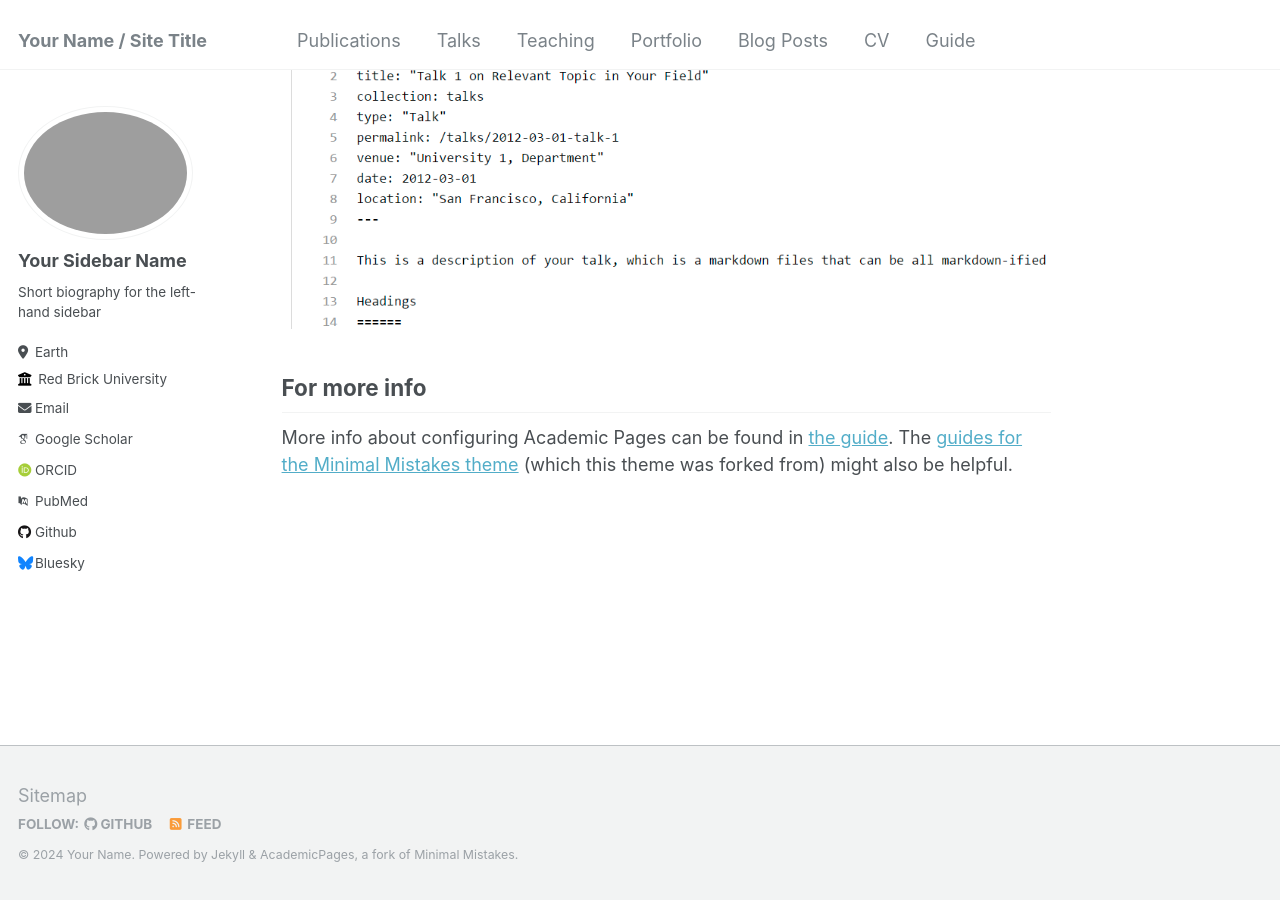
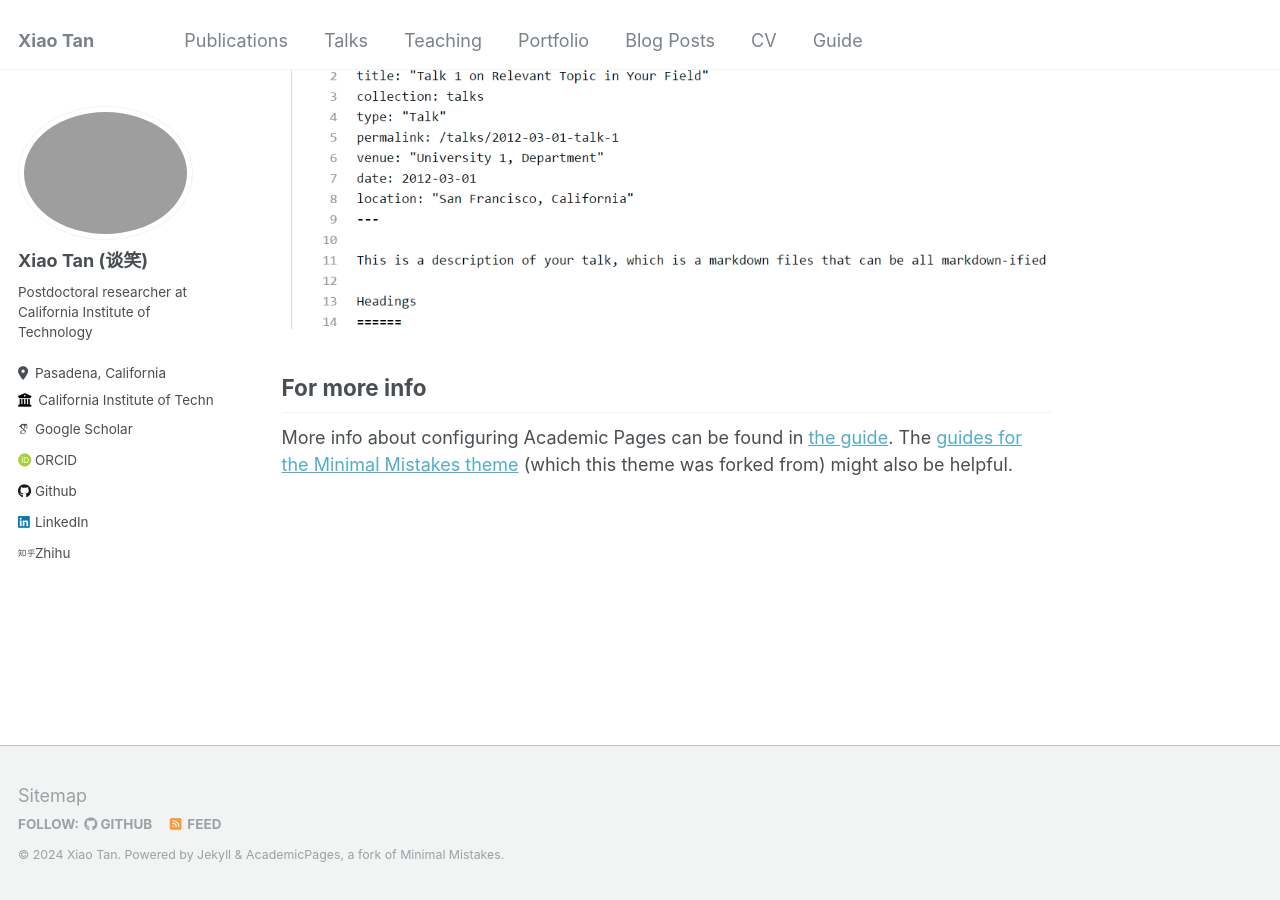
Before and after one commit to xiaotan-git/xiaotan-git.github.io, a Jekyll site: the page built from _pages/about.md, in a window 1280 px wide and 900 px high, scrolled down 2660 px. Built offline with Jekyll 4.4.1, drawn with Linux system fonts in a browser that asks for light colours; some web fonts are replaced.

Commit message:
update left sidebar

```diff
--- a/_config.yml
+++ b/_config.yml
@@ -8,13 +8,13 @@
 
 # Basic Site Settings
 locale                   : "en-US"
-title                    : "Your Name / Site Title"
+title                    : "Xiao Tan"
 title_separator          : "-"
-name                     : &name "Your Name"
-description              : &description "personal description"
-url                      : https://academicpages.github.io # the base hostname & protocol for your site e.g. "https://mmistakes.github.io"
+name                     : &name "Xiao Tan"
+description              : &description "Postdoctoral researcher at California Institute of Technology"
+url                      : https://xiaotan-git.github.io # the base hostname & protocol for your site e.g. "https://mmistakes.github.io"
 baseurl                  : "" # the subpath of your site, e.g. "/blog"
-repository               : "academicpages/academicpages.github.io"
+repository               : "xiaotan-git.github.io"
 
 # Site Author - The following control what appear as part of the author content on the side bar.
 #               If a field is blank the icon and link will not appear, otherwise it will be shown.
@@ -22,33 +22,33 @@ repository               : "academicpages/academicpages.github.io"
 author:
   # Biographic information
   avatar           : "profile.png"
-  name             : "Your Sidebar Name"
+  name             : "Xiao Tan (谈笑)"
   pronouns         : # example: "she/her"
-  bio              : "Short biography for the left-hand sidebar"
-  location         : "Earth"
-  employer         : "Red Brick University"
+  bio              : "Postdoctoral researcher at California Institute of Technology"
+  location         : "Pasadena, California"
+  employer         : "California Institute of Technology"
   uri              : # URL
-  email            : "none@example.org"
+  email            : # "none@example.org"
 
   # Academic websites
   arxiv            : # URL - Update with the correct link to your profile
-  googlescholar    : "https://scholar.google.com/citations?user=PS_CX0AAAAAJ"
+  googlescholar    : "https://scholar.google.com/citations?user=opvXnUYAAAAJ&hl=en"
   impactstory      : # URL
-  orcid            : "http://orcid.org/yourorcidurl"
+  orcid            : "https://orcid.org/0000-0001-6012-2761"
   semantic         : # URL
-  pubmed           : "https://www.ncbi.nlm.nih.gov/pubmed/?term=john+snow"
+  pubmed           : # "https://www.ncbi.nlm.nih.gov/pubmed/?term=john+snow"
   researchgate     : # URL
 
   # Repositories and software development
   bitbucket        : # Username - Update with your username on the site
   codepen          : # Username
   dribbble         : # Username
-  github           : "academicpages"
+  github           : "xiaotan-git"
   kaggle           : # Username
   stackoverflow    : # User number or user number and name (i.e., use "1" or "1/jeff-atwood")
 
   # Social media
-  bluesky          : "bsky.app" # Replace this with you Bluesky username
+  # bluesky          : "bsky.app" # Replace this with you Bluesky username
   facebook         : # Username
   flickr           : # Username
   foursquare       : # Username
@@ -57,7 +57,7 @@ author:
   keybase          : # Username
   instagram        : # Username
   lastfm           : # Username
-  linkedin         : # Username
+  linkedin         : "xiao-tan-070601248"
   mastodon         : # URL
   medium           : # URL
   pinterest        : # Username
@@ -71,7 +71,7 @@ author:
   wikipedia        : # Username
   xing             : # Username
   youtube          : # Username
-  zhihu            : # URL
+  zhihu            : "https://www.zhihu.com/people/XX.XXXXXXXXXXXXX"
 
 
 # Site Settings
```
Also changed, not shown: 1 other file.
